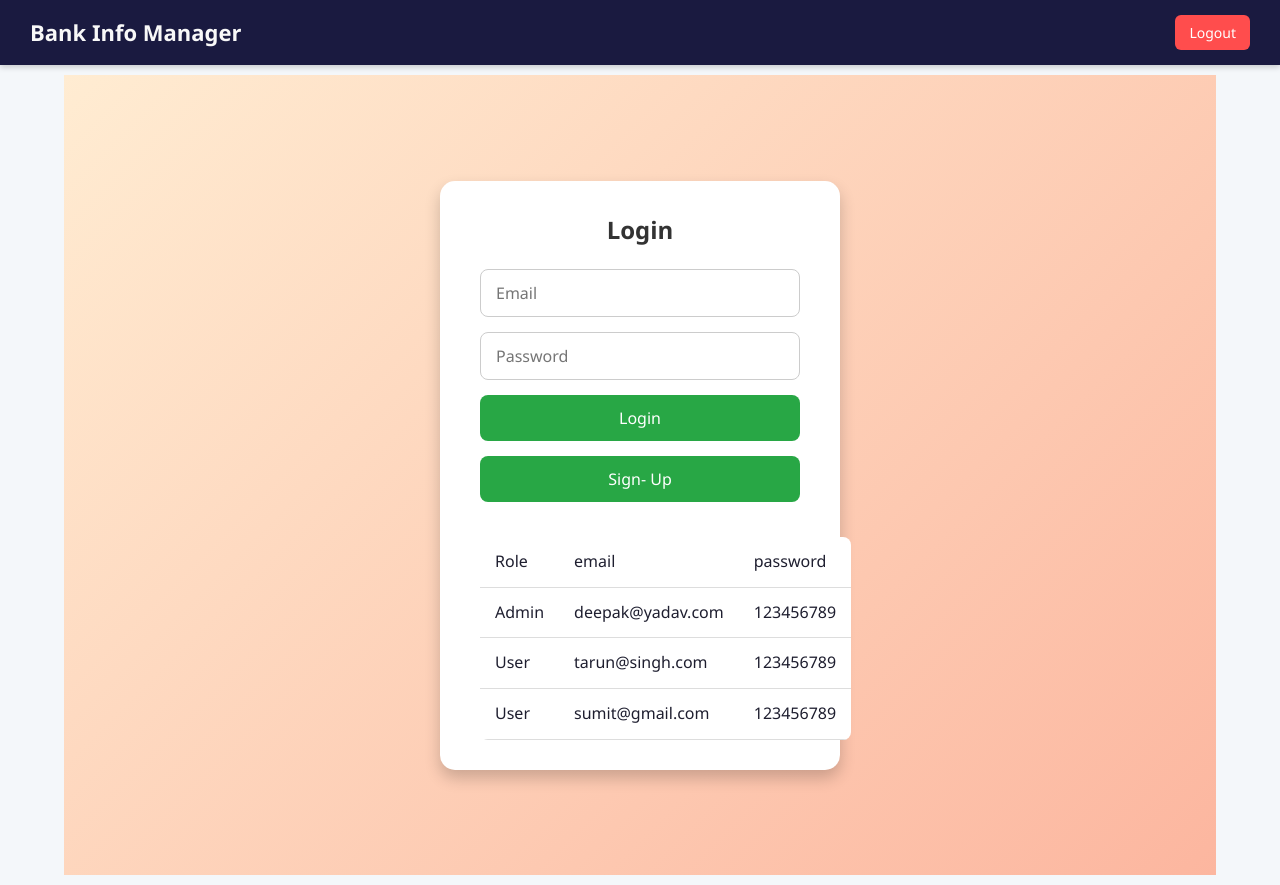
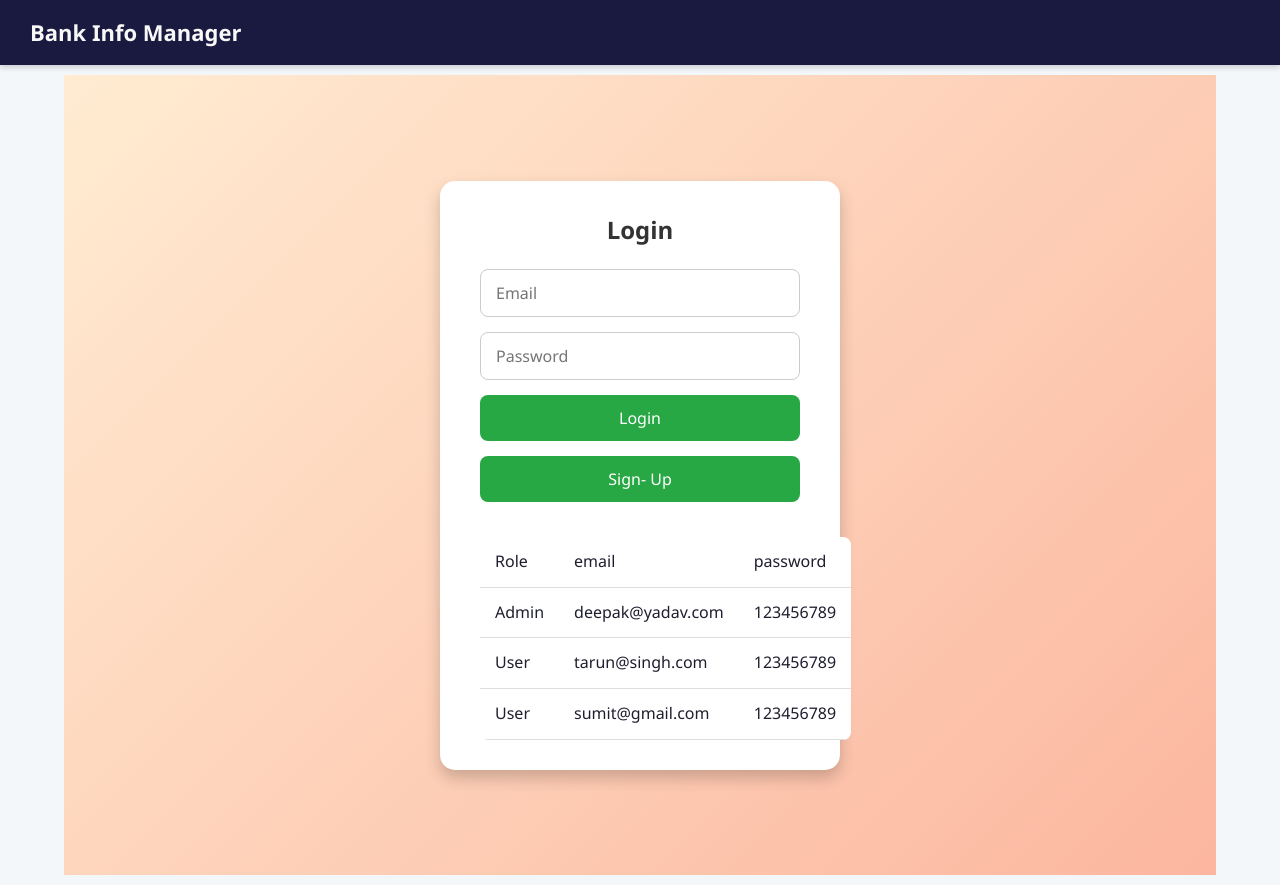
Before and after one commit to deepak212001/BankInformationManagementSystemFrontend, a React (Vite) app: page / in a window 1280 px wide. Built offline with nearby package versions, Linux system fonts and the light colour scheme; no server answers.

Commit message:
change logout ui

```diff
--- a/src/components/Navbar.jsx
+++ b/src/components/Navbar.jsx
@@ -45,7 +45,7 @@ const Navbar = () => {
   useEffect(() => {
     setShowAdmin(location.pathname === "/dashboard");
     setDash(location.pathname === "/admin");
-    setLogout(!(location.pathname === "/login" || location.pathname === "/register"));
+    setLogout(!(location.pathname === "/" || location.pathname === "/login" || location.pathname === "/register"));
   }, [location.pathname]);
 
 
```
